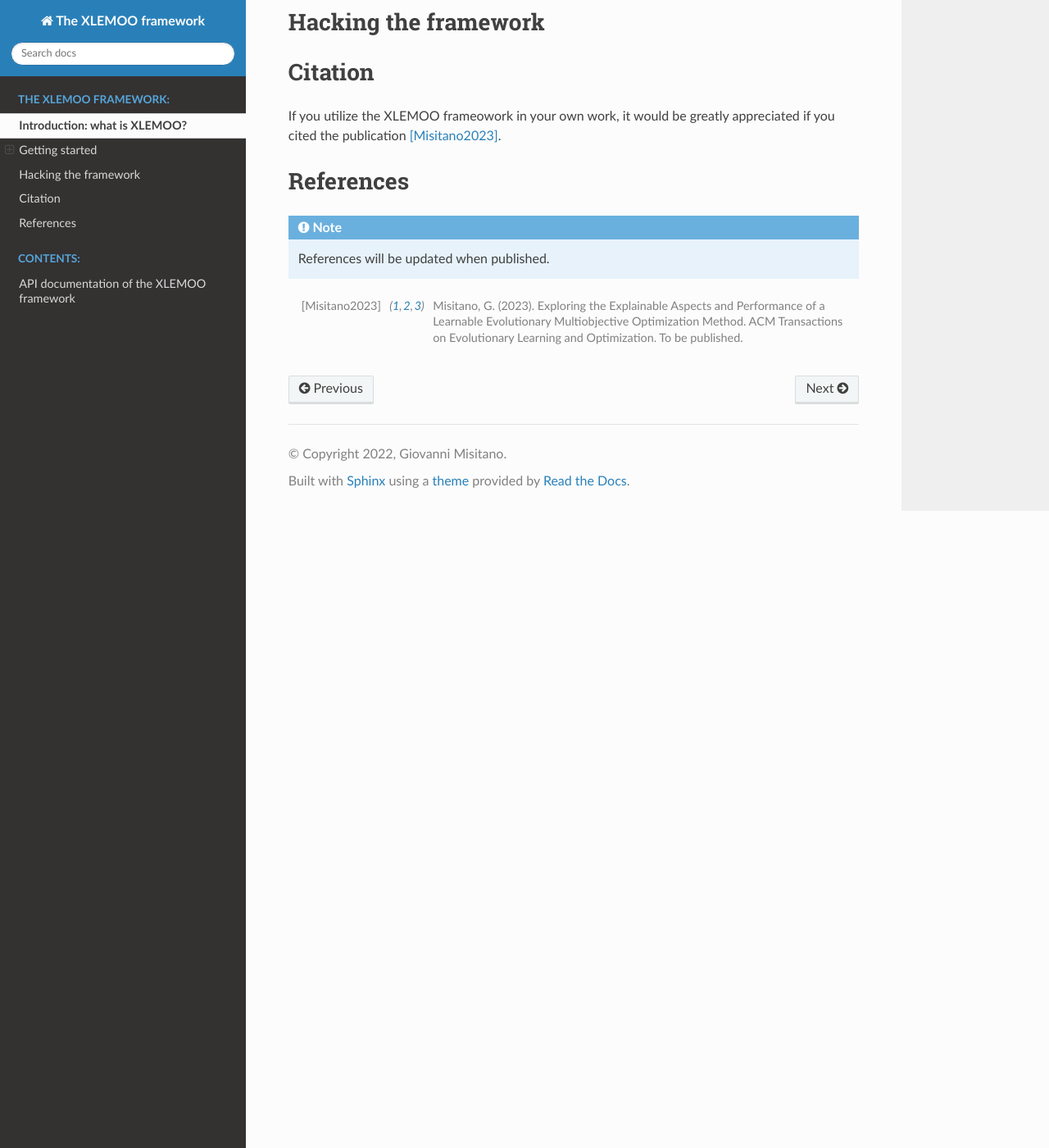
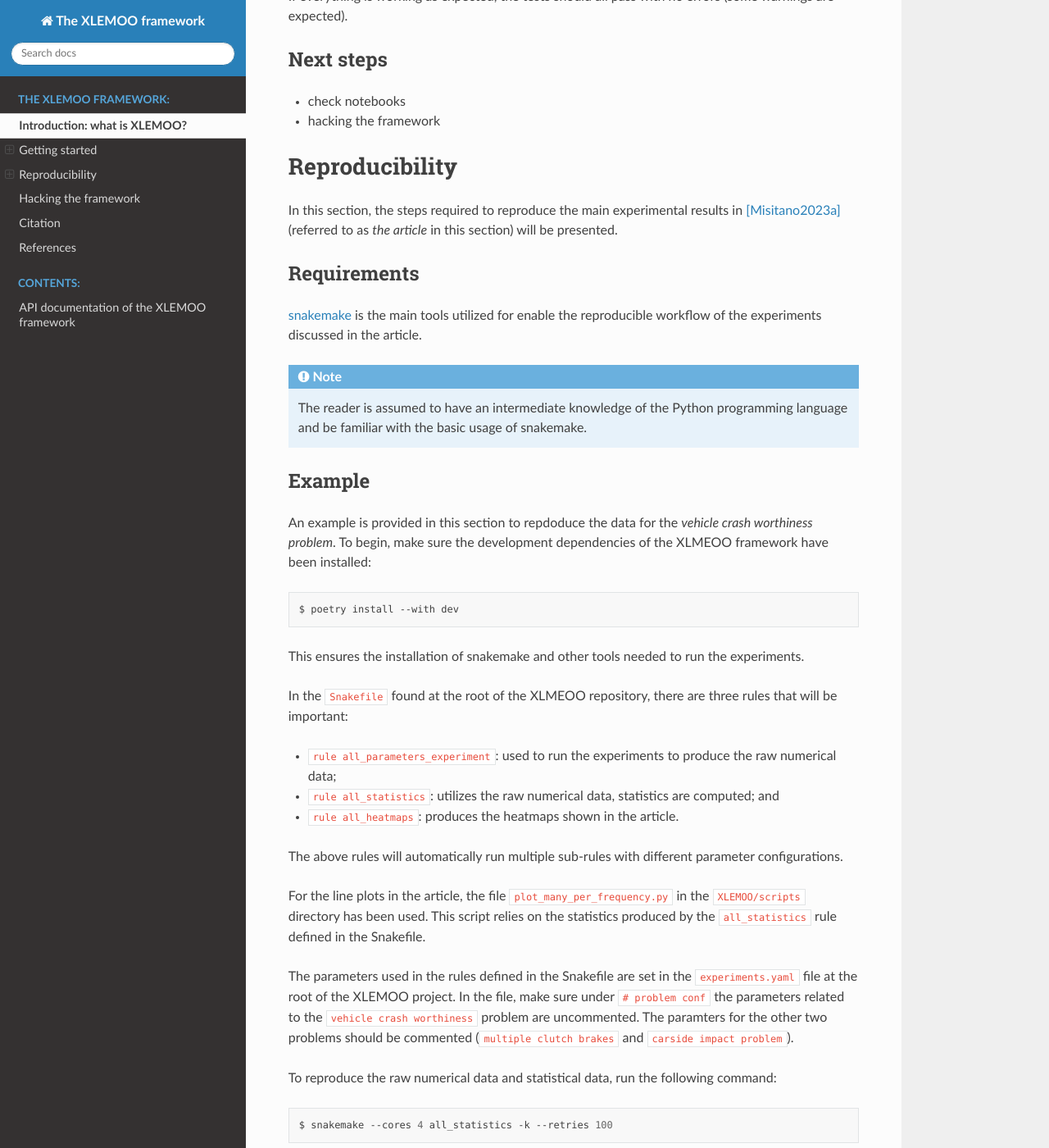
Before and after one commit to gialmisi/XLEMOO, a Sphinx documentation site: the page built from docs/introduction.rst, in a window 1280 px wide and 1400 px high, scrolled down 2566 px. Shown: the whole window at 82% size. Built offline with Sphinx 7.4.7 and the Read the Docs theme 2.0.0, drawn with Linux system fonts in a browser that asks for light colours; pages that are not in the unit, such as notebooks, are missing from menus; some of the changed text lies outside the part shown.

Commit message:
Wrote about experiment reproducibility in the docuementation.

```diff
--- a/docs/introduction.rst
+++ b/docs/introduction.rst
@@ -18,14 +18,15 @@ a *Darwininan mode* and a *learning mode*. These modes have been illustrated in
     :alt: A figure depicting the Darwinian and learning modes.
     :align: center
 
-    Figure 1: A Darwinian and learning mode depicted. From [Misitano2023]_.
+    Figure 1: A Darwinian and learning mode depicted. From [Misitano2023a
+]_.
 
 In utilizing interpretable machine learning models, we have the ability to build a rudimentary understanding
 on what kind of solutions in a population are *good* and what kind are less good. In practice, this means
 finding what kind of decision variables are needed to produce near-Pareto optimal solutions.
 This understanding gives raise to the explainable nature of the XLEMOO approach.
 
-For futher details and a more in-depth description of the XLEMOO approach, please see [Misitano2023]_.
+For futher details and a more in-depth description of the XLEMOO approach, please see [Misitano2023a]_.
 
 Getting started
 ===============
@@ -96,6 +97,93 @@ To run the unit tests, run:
 
 If everything is working as expected, the tests should all pass with no errors (some warnings are expected).
 
+Next steps
+----------
+
+- check notebooks
+- hacking the framework
+
+Reproducibility
+===============
+
+In this section, the steps required to reproduce the main experimental results in [Misitano2023a]_ (referred to as
+*the article* in this section) will be presented.
+
+Requirements
+------------
+
+`snakemake`_ is the main tools utilized for enable the reproducible workflow of the experiments discussed
+in the article.
+
+.. note::
+
+    The reader is assumed to have an intermediate knowledge of the Python programming language and
+    be familiar with the basic usage of snakemake.
+
+Example
+-------
+
+An example is provided in this section to repdoduce the data for the *vehicle crash worthiness problem*.
+To begin, make sure the development dependencies of the XLMEOO framework have been installed:
+
+.. code-block:: shell
+
+    $ poetry install --with dev
+
+This ensures the installation of snakemake and other tools needed to run the experiments.
+
+In the ``Snakefile`` found at the root of the XLMEOO repository, there are three rules that will be important:
+
+- ``rule all_parameters_experiment``: used to run the experiments to produce the raw numerical data;
+- ``rule all_statistics``: utilizes the raw numerical data, statistics are computed; and
+- ``rule all_heatmaps``: produces the heatmaps shown in the article.
+
+The above rules will automatically run multiple sub-rules with different parameter configurations.
+
+For the line plots in the article, the file ``plot_many_per_frequency.py`` in the ``XLEMOO/scripts`` directory has been used.
+This script relies on the statistics produced by the ``all_statistics`` rule defined in the Snakefile.
+
+The parameters used in the rules defined in the Snakefile are set in the ``experiments.yaml`` file at the root
+of the XLEMOO project. In the file, make sure under ``# problem conf`` the parameters related to the
+``vehicle crash worthiness`` problem are uncommented. The paramters for the other two problems should be commented
+(``multiple clutch brakes`` and ``carside impact problem``).
+
+To reproduce the raw numerical data and statistical data, run the following command:
+
+.. code-block:: shell
+
+    $ snakemake --cores 4 all_statistics -k --retries 100
+
+The ``--cores`` parameter may be adjusted to match the number of available cores on your machine; the ``-k``
+parameter tells snakemake to continue executing the rules even if a previous rule fails; and the ``--retries 100``
+parameter tells snakemake to retry failed rules at least 100 times before giving up.
+
+.. note::
+
+    Due to the heuristic nature of the experiments, some rules may fail multiple times. A 100 retries may be not enough.
+    In case some rules do not get executed, then rerunning the above command will retry the failed rules at least a 100
+    times before giving up. Failing to execute some rules is expected behavior.
+
+After the statistical data has been produced succesfully (all sub-rules have been executed without errors),
+the heatmaps may be generated utilizing the command:
+
+.. code-block:: shell
+
+    $ snakemake --cores 4 all_heatmaps
+
+which will produce the heatmaps shown in the article.
+
+To produce the line plots in the article, the script ``plot_many_per_frequency.py`` can be run. In the script,
+at the top, make sure the ``data_dir`` and ``problem_name`` are correctly set.
+
+
+Archived experiment data
+------------------------
+
+The data used to produce the results in the article ([Misitano2023a]_) have also been stored on
+Zenodo ([Misitano2023b]_). This includes the
+raw numerical data and the statistical data.
+
 
 Hacking the framework
 =====================
@@ -104,7 +192,7 @@ Citation
 ========
 
 If you utilize the XLEMOO frameowork in your own work, it would be greatly appreciated if you cited
-the publication [Misitano2023]_.
+the publication [Misitano2023a]_.
 
 References
 ==========
@@ -113,9 +201,13 @@ References
 
     References will be updated when published.
 
-.. [Misitano2023]
-    Misitano, G. (2023). Exploring the Explainable Aspects and Performance of a Learnable Evolutionary Multiobjective Optimization Method. ACM Transactions on Evolutionary Learning and Optimization. To be published.
+.. [Misitano2023a]
+    Misitano, G.. (2023). Exploring the Explainable Aspects and Performance of a Learnable Evolutionary Multiobjective Optimization Method. ACM Transactions on Evolutionary Learning and Optimization. To be published.
+
+.. [Misitano2023b]
+    Misitano, G.. (2023). XLEMOO numerical experiment data. doi: https://doi.org/10.5281/zenodo.8085637
 
 .. _git: https://git-scm.com/
 .. _Poetry: https://python-poetry.org/
 .. _pytest: https://docs.pytest.org/en/7.3.x/
+.. _snakemake: https://snakemake.readthedocs.io/en/stable/
```
